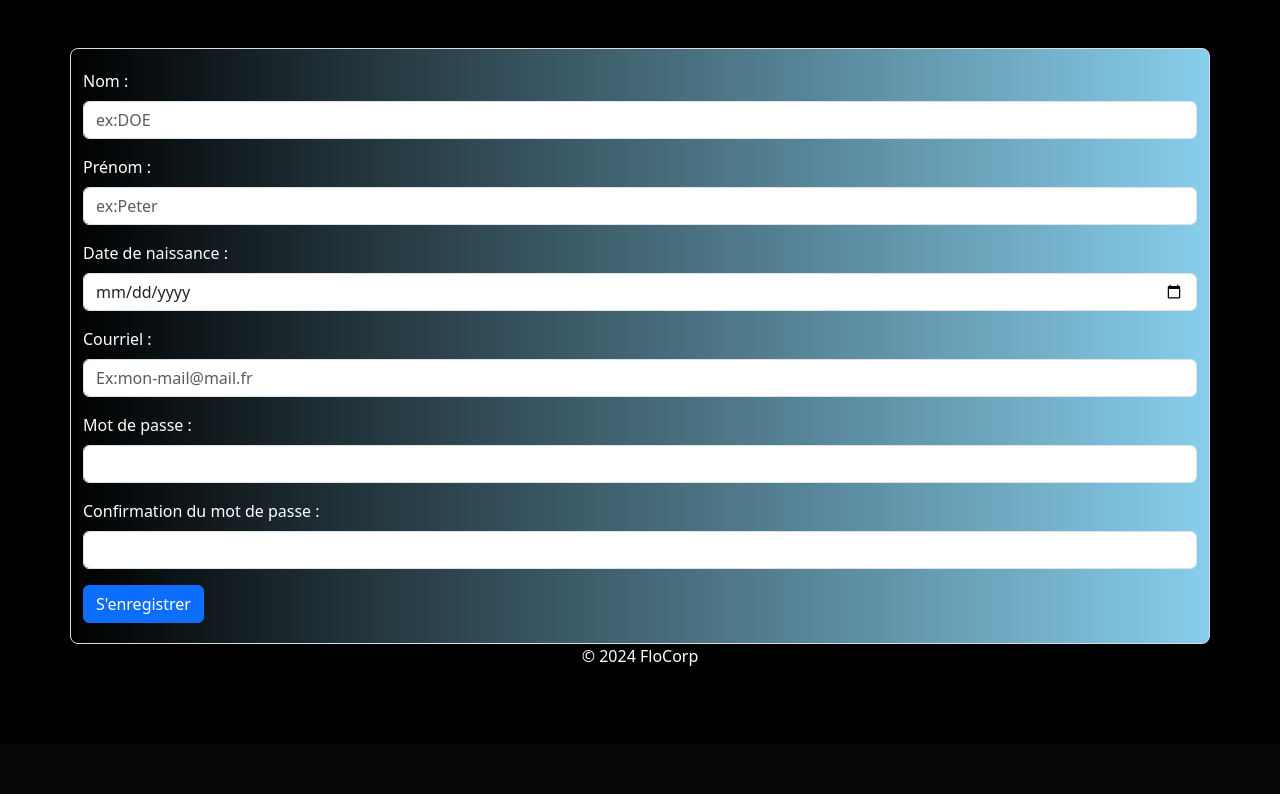
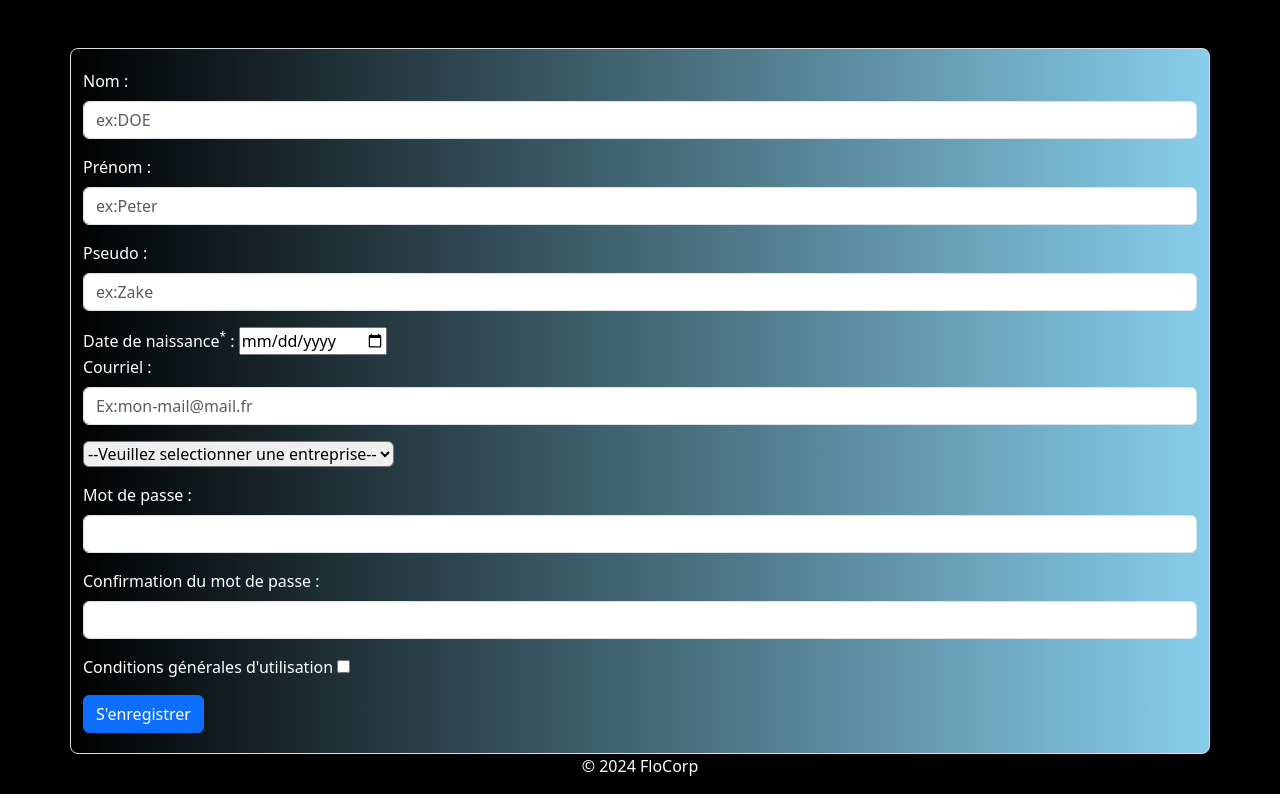
Before and after one commit to ZakeFlorian/Afpa-form, a PHP site: page /controllers/controller-signup.php in a window 1280 px wide. Shown: the part 56-850 px from the top of the page. Before the commit the page ends 722 px from the top, so only its background shows below. Run offline with PHP 8.4, Linux system fonts and the light colour scheme.

Commit message:
Link BDD + Form done

```diff
--- /dev/null
+++ b/Afpa-form/config.php
@@ -0,0 +1,5 @@
+<?php
+
+define("DBNAME","ecoride");
+define("DBUSER","ecoride");
+define("DBPASS","ecoride");
--- a/Afpa-form/controllers/controller-signup.php
+++ b/Afpa-form/controllers/controller-signup.php
@@ -1,68 +1,104 @@
 <!DOCTYPE html>
 <html lang="en">
+
 <head>
     <meta charset="UTF-8">
     <meta name="viewport" content="width=device-width, initial-scale=1.0">
     <title>Document</title>
 </head>
+
 <body>
     <?php
-include('../views/view-signup.php');
+    require("../config.php");
     if ($_SERVER["REQUEST_METHOD"] == "POST") {
-    $name = $_POST['nom'];
-    $prenom = $_POST['prenom'];
-    $birthdate = $_POST['birthdate'];
-    $mail = $_POST['mail'];
-    $password = $_POST['password'];
-    $confirmPassword = $_POST['confirmPassword'];
+        $errors = [];
 
-    function afficherMessageErreur($champ, $message) {
-        echo "<p style='color: red;'>$message</p>";
-        echo "<script>document.getElementById('$champ').style.border = '1px solid red';</script>";
+
+        if (empty($_POST['nom'])) {
+            $errors['nom'] = "Veuillez saisir un nom";
         }
 
-    function afficherValeur($label, $valeur) {
-        echo "$label : $valeur <br>";
+        if (empty($_POST['prenom'])) {
+            $errors['prenom'] = "Veuillez saisir un prenom";
         }
 
-    if (empty($name)) {
-        afficherMessageErreur('nom', "Champ 'Nom' obligatoire");
-    } else {
-        afficherValeur("Nom", $name);
+        if (empty($_POST['pseudo'])) {
+            $errors['pseudo'] = "Veuillez saisir un pseudo";
         }
 
-    if (empty($prenom)) {
-        afficherMessageErreur('prenom', "Champ 'Prénom' obligatoire");
-    } else {
-        afficherValeur("Prénom", $prenom);
+        $birthdate = $_POST['birthdate'];
+// Contrôle de la date de naissance
+    if (empty($_POST['birthdate'])) {
+        $errors["spanBirthdate"] = "Le champ Date de naissance ne peut pas être vide";
     }
 
-    if (empty($birthdate)) {
-        afficherMessageErreur('birthdate', "Champ 'Date de naissance' obligatoire");
-    } else {
-        afficherValeur("Date de naissance", $birthdate);
+        if (empty($_POST['mail'])) {
+            $errors['mail'] = "Veuillez saisir un mail";
         }
 
-    if (empty($mail)) {
-        afficherMessageErreur('mail', "Champ 'Adresse mail' obligatoire");
-    } else {
-        afficherValeur("Adresse mail", $mail);
+        if (!isset($_POST["enterprise"])) {
+            $errors["enterprise"] = "Veuillez selectionner une entreprise";
         }
 
-    if (empty($password)) {
-        afficherMessageErreur('password', "Champ 'Mot de passe' obligatoire");
-    } else {
-        afficherValeur("Mot de passe", "Merci");
+        if (empty($_POST['password'])) {
+            $errors['password'] = "Veuillez saisir un mot de passe";
         }
 
-    if (empty($confirmPassword) || $confirmPassword !== $password) {
-        afficherMessageErreur('confirmPassword', "Les mots de passe ne correspondent pas");
-    } else {
-        afficherValeur("Les mots de passes", "sont identiques");
+        if (empty($_POST['confirmPassword'])) {
+            $errors['confirmPassword'] = "Veuillez saisir un mot de passe";
+        } else if (!empty($_POST['password'])){
+            if($_POST['confirmPassword'] !== $_POST['password']) {
+            $errors['confirmPassword'] = "Les mots de passes ne correspondent pas";
         }
         }
+
+        if (!isset($_POST["CGU"])) {
+            $errors["CGU"] = "Veuillez accepter nos CGU";
+        }
+
+        if (empty($errors)) {
+
+            try {
+
+                $dbName = 'ecoride';
+                $dbUser = 'ecoride';
+                $dbPassword = 'ecoride';
+
+                $db = new PDO("mysql:host=localhost;dbname=" . DBNAME, DBUSER, DBPASS);
+                var_dump($db);
+
+                $sql = "INSERT INTO `utilisateur` (`firstname_utilisateur`, `lastname_utilisateur`, `nickname_utilisateur`,`birthdate_utilisateur`,`email_utilisateur`,`password_utilisateur`,`ID_Entreprise`) VALUES ( :firstname, :lastname, :pseudo, :birthdate, :email, :password_utilisateur, :id_enterprise) ";
+
+                $query = $db->prepare($sql);
+
+                $nom = htmlspecialchars($_POST['nom']);
+                $prenom = $_POST['prenom'];
+                $pseudo = htmlspecialchars($_POST["pseudo"]);
+                $birthdate = $_POST['birthdate'];
+                $email = $_POST['mail'];
+                $password = password_hash($_POST['password'], PASSWORD_DEFAULT);
+                $enterprise = $_POST['enterprise'];
+
+                //on relie les valeurs à nos marqueurs nominatifs
+                $query->bindValue(':lastname', $nom, PDO::PARAM_STR);
+                $query->bindValue(':firstname', $prenom, PDO::PARAM_STR);
+                $query->bindValue(':pseudo', $pseudo, PDO::PARAM_STR);
+                $query->bindValue(':birthdate', $birthdate, PDO::PARAM_STR);
+                $query->bindValue(':email', $email, PDO::PARAM_STR);
+                $query->bindValue(':password_utilisateur', $password, PDO::PARAM_STR);
+                $query->bindValue(':id_enterprise', $enterprise, PDO::PARAM_STR);
+
+                //on execute la requête
+                $query->execute();
+            } catch (PDOException $e) {
+                echo 'Erreur :' . $e->getMessage();
+            }
+        }
+    }
+    include('../views/view-signup.php');
     ?>
 
 
 </body>
+
 </html>
--- a/Afpa-form/views/view-signup.php
+++ b/Afpa-form/views/view-signup.php
@@ -1,11 +1,12 @@
-
 <!DOCTYPE html>
 <html lang="en">
+
 <head>
     <meta charset="UTF-8">
     <meta name="viewport" content="width=device-width, initial-scale=1.0">
     <link rel="stylesheet" href="./assets/css/style.css">
-    <link href="https://cdn.jsdelivr.net/npm/bootstrap@5.3.2/dist/css/bootstrap.min.css" rel="stylesheet" integrity="sha384-T3c6CoIi6uLrA9TneNEoa7RxnatzjcDSCmG1MXxSR1GAsXEV/Dwwykc2MPK8M2HN" crossorigin="anonymous">
+    <link href="https://cdn.jsdelivr.net/npm/bootstrap@5.3.2/dist/css/bootstrap.min.css" rel="stylesheet"
+        integrity="sha384-T3c6CoIi6uLrA9TneNEoa7RxnatzjcDSCmG1MXxSR1GAsXEV/Dwwykc2MPK8M2HN" crossorigin="anonymous">
     <title>Formulaire d'inscription</title>
     <style>
         .container {
@@ -16,55 +17,104 @@
         }
     </style>
 </head>
+
 <body class="bg-black">
     <?php
-include ('../views/templates/header.php');
+    include('../views/templates/header.php');
     ?>
     <div class="container mt-5">
         <form method="POST" action="<?php echo $_SERVER['PHP_SELF']; ?>" novalidate>
             <div class="mb-3">
                 <label for="nom" class="form-label text-white">Nom :</label>
                 <input type="text" id="nom" name="nom" class="form-control" size="50" placeholder="ex:DOE"
-                value="<?php if (!empty($name)) { echo $name; } ?>" required>
+                    value="<?= $_POST['nom'] ?? '' ?>" required>
+                <span class="input-warning text-danger">
+                    <?= $errors['nom']?? '' ?>
+                </span>
             </div>
 
             <div class="mb-3">
                 <label for="prenom" class="form-label text-white">Prénom :</label>
                 <input type="text" id="prenom" name="prenom" class="form-control" size="50" placeholder="ex:Peter"
-                value="<?php if (!empty($prenom)) { echo $prenom; } ?>">
+                    value="<?= $_POST['prenom'] ?? '' ?>">
+                <span class="input-warning text-danger">
+                    <?= $errors['prenom']?? '' ?>
+                </span>
             </div>
 
             <div class="mb-3">
-            <label for="birthdate" class="form-label text-white">Date de naissance :</label>
-            <input type="date" id="birthdate" name="birthdate" class="form-control" size="10"
-                value="<?php if (!empty($birthdate)) { echo $birthdate; } ?>">
+                <label for="pseudo" class="form-label text-white">Pseudo :</label>
+                <input type="text" id="pseudo" name="pseudo" class="form-control" size="50" placeholder="ex:Zake"
+                    value="<?= $_POST['pseudo'] ?? '' ?>">
+                <span class="input-warning text-danger">
+                    <?= $errors['pseudo']?? '' ?>
+                </span>
+            </div>
+
+            <label for="birthdate" class="text-white">Date de naissance<sup class="star">*</sup> :
+                <input class="inputField" type="date" id="birthdate" name="birthdate" value="<?php if (!empty($birthdate)) {
+                    echo $birthdate;
+                } ?>" required>
+                <span class="redInput spanBirthdate">
+                <?= isset( $errors["spanBirthdate"])? $errors["spanBirthdate"]:""?>
+                </span>
+            </label>
+
+            <div class="mb-3">
+                <label for="mail" class="form-label text-white">Courriel :</label>
+                <input type="text" id="mail" name="mail" class="form-control" size="50"
+                    placeholder="Ex:mon-mail@mail.fr" value="<?= $_POST['mail'] ?? '' ?>">
+                <span class="input-warning text-danger">
+                    <?= $errors['mail']?? '' ?>
+                </span>
             </div>
 
             <div class="mb-3">
-            <label for="mail" class="form-label text-white">Courriel :</label>
-            <input type="text" id="mail" name="mail" class="form-control" size="50" placeholder="Ex:mon-mail@mail.fr"
-                value="<?php if (!empty($mail)) { echo $mail; } ?>">
+                <select name="enterprise" class="rounded" id="enterprise">
+                    <option value="">--Veuillez selectionner une entreprise--</option>
+                    <option value="1" <?= isset($_POST['enterprise'])&&$_POST['enterprise']==1 ? 'selected' : ''?>>LunaTech Solutions</option>
+                    <option value="2" <?= isset($_POST['enterprise'])&&$_POST['enterprise']==2 ? 'selected' : ''?>>Phoenix Consulting and Design</option>
+                </select>
+                <span class="input-warning text-danger">
+                    <?= $errors['enterprise']?? '' ?>
+                </span>
             </div>
 
             <div class="mb-3">
                 <label for="password" class="form-label text-white">Mot de passe :</label>
-            <input type="password" id="password" name="password" class="form-control" size="50"
-                value="<?php if (!empty($password)) { echo 'correct'; } ?>">
+                <input type="password" id="password" name="password" class="form-control" size="50" value="<?= $_POST['password'] ?? '' ?>">
+                <span class="input-warning text-danger">
+                    <?= $errors['password']?? '' ?>
+                </span>
             </div>
 
             <div class="mb-3">
                 <label for="confirmPassword" class="form-label text-white">Confirmation du mot de passe :</label>
-            <input type="password" id="confirmPassword" name="confirmPassword" class="form-control" size="20"
-                value="<?php if (!empty($confirmPassword)) { echo 'correct'; } ?>">
+                <input type="password" id="confirmPassword" name="confirmPassword" class="form-control" size="20" value="<?= $_POST['confirmPassword'] ?? '' ?>">
+                <span class="input-warning text-danger">
+                    <?= $errors['confirmPassword']?? '' ?>
+                </span>
             </div>
+
+            <div class="mb-3">
+                <label for="CGU" class="text-white">Conditions générales d'utilisation</label>
+                <input type="checkbox" id="CGU" name="CGU" <?= isset($_POST['CGU'])?'checked' : '' ?>>
+                <span class="input-warning text-danger">
+                    <?= $errors['CGU']??'' ?>
+                </span>
+            </div>
+
 
             <input class="btn btn-primary" type="submit" value="S'enregistrer">
         </form>
     </div>
 
     <?php
-include ('../views/templates/footer.php');
+    include('../views/templates/footer.php');
     ?>
-<script src="https://cdn.jsdelivr.net/npm/bootstrap@5.3.2/dist/js/bootstrap.bundle.min.js" integrity="sha384-C6RzsynM9kWDrMNeT87bh95OGNyZPhcTNXj1NW7RuBCsyN/o0jlpcV8Qyq46cDfL" crossorigin="anonymous"></script>
+    <script src="https://cdn.jsdelivr.net/npm/bootstrap@5.3.2/dist/js/bootstrap.bundle.min.js"
+        integrity="sha384-C6RzsynM9kWDrMNeT87bh95OGNyZPhcTNXj1NW7RuBCsyN/o0jlpcV8Qyq46cDfL"
+        crossorigin="anonymous"></script>
 </body>
+
 </html>
```
Lines whose indentation alone changed are shown as unchanged.
